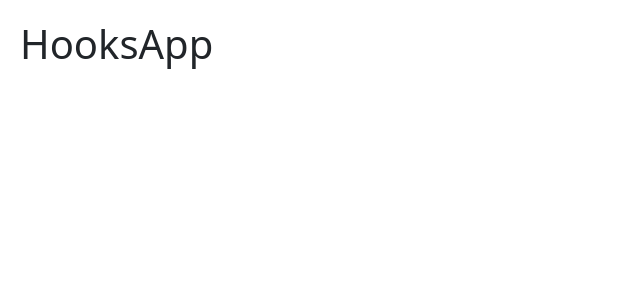
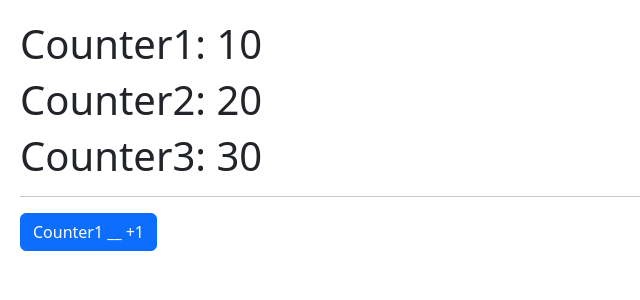
Before and after one commit to toledodavid/react-05-hook-app-vite, a React (Vite) app: page / in a window 1280 px wide. Shown: the top 300 px of the page, without its empty margins (0-640 px from the left). Built offline with nearby package versions, Linux system fonts and the light colour scheme.

Commit message:
Create CounterApp component and inplement useState hook for a counter task

```diff
--- /dev/null
+++ b/src/01-useState/CounterApp.jsx
@@ -0,0 +1,22 @@
+import { useState } from 'react';
+
+
+export const CounterApp = () => {
+
+  const [{counter1, counter2, counter3}, setCounter] = useState({counter1: 10, counter2: 20, counter3: 30});
+
+  return(
+    <>
+      <h1>Counter1: {counter1}</h1>
+      <h1>Counter2: {counter2}</h1>
+      <h1>Counter3: {counter3}</h1>
+
+      <hr/>
+
+      <button className='btn btn-primary'
+              onClick={() => setCounter((state) => ({...state, counter1: counter1 + 1}))}>
+        Counter1 __ +1
+      </button>
+    </>
+  );
+}
--- a/src/main.jsx
+++ b/src/main.jsx
@@ -1,10 +1,12 @@
 import React from 'react';
 import ReactDOM from 'react-dom/client';
-import { HooksApp } from './HooksApp';
+// import { HooksApp } from './HooksApp';
 import './index.css';
+import { CounterApp } from './01-useState/CounterApp';
 
 ReactDOM.createRoot(document.getElementById('root')).render(
   <React.StrictMode>
-    <HooksApp />
+    {/* <HooksApp /> */}
+    <CounterApp />
   </React.StrictMode>,
 );
```
